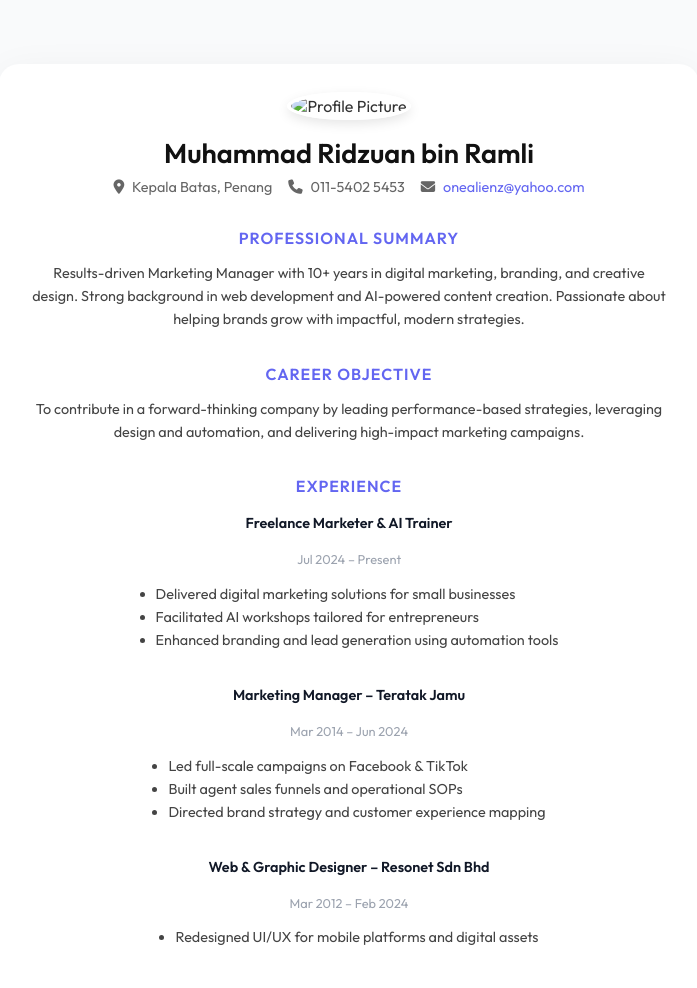
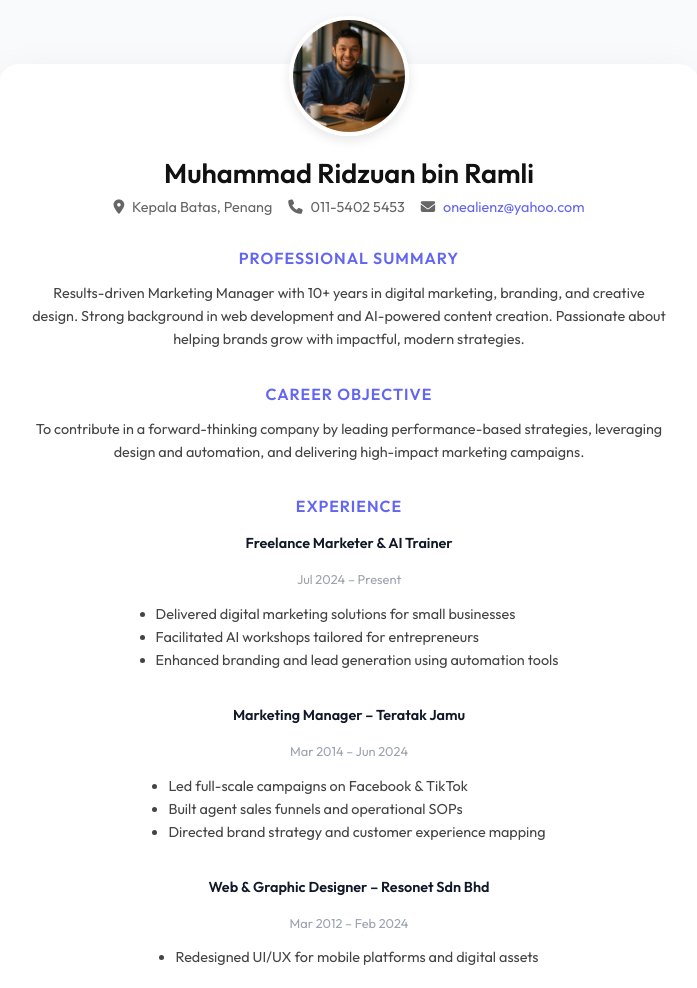
Before and after one commit to onealienz/resume, a plain HTML site: page index.htm in a window 1280 px wide. Shown: the top 988 px of the page, without its empty margins (291-988 px from the left). Drawn offline with Linux system fonts and the light colour scheme.

Commit message:
Update index.htm

```diff
--- a/index.htm
+++ b/index.htm
@@ -132,7 +132,7 @@
 </head>
 <body>
   <div class="container">
-    <img src="/mnt/data/IMG_9618.PNG" alt="Profile Picture" class="profile-pic" id="profile">
+    <img src="IMG_9618.PNG" alt="Profile Picture" class="profile-pic" id="profile">
     <h1>Muhammad Ridzuan bin Ramli</h1>
     <div class="contact">
       <span><i class="fas fa-map-marker-alt"></i> Kepala Batas, Penang</span>
```
